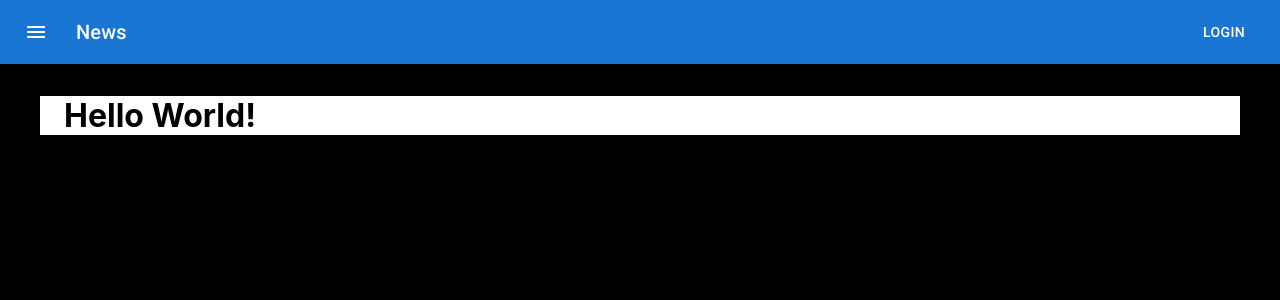
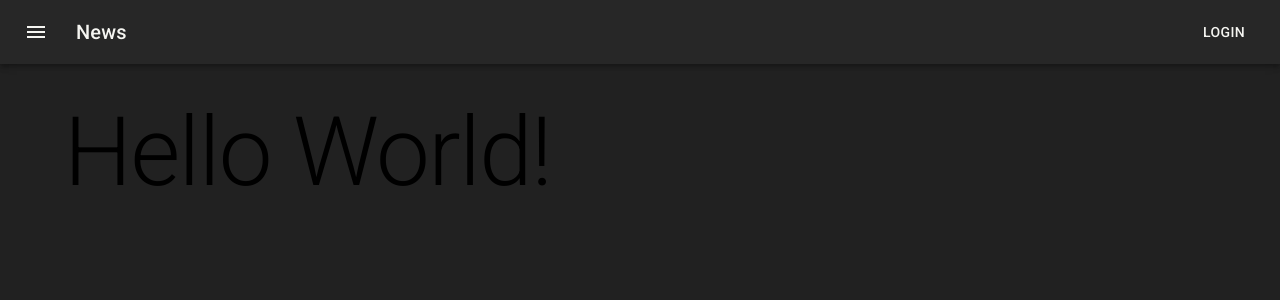
Before and after one commit to maiquitome/fullcycle-codeflix-admin, a React (Vite) app: page / in a window 1280 px wide. Shown: the top 300 px of the page. Built offline with nearby package versions, Linux system fonts and the light colour scheme.

Commit message:
feat: :sparkles: add `src/config/theme.ts`

```diff
--- a/src/App.tsx
+++ b/src/App.tsx
@@ -1,23 +1,22 @@
 import { ThemeProvider } from "@emotion/react"
-import { Box, createTheme } from "@mui/material"
+import { Box, Typography } from "@mui/material"
 import { Header } from "./components/Header"
 import { Layout } from "./components/Layout"
-
-const theme = createTheme({})
+import { appTheme } from "./config/theme"
 
 function App() {
   return (
-    <ThemeProvider theme={theme}>
+    <ThemeProvider theme={appTheme}>
       <Box
         component="main"
         sx={{
           height: "100vh",
-          backgroundColor: "#000",
+          backgroundColor: theme => theme.palette.grey[900],
         }}
       >
         <Header />
         <Layout>
-          <h1>Hello World!</h1>
+          <Typography variant="h1">Hello World!</Typography>
         </Layout>
       </Box>
     </ThemeProvider>
--- a/src/components/Layout.tsx
+++ b/src/components/Layout.tsx
@@ -3,7 +3,7 @@ import { Box, Container } from "@mui/material"
 export function Layout({ children }: { children: React.ReactNode }) {
   return (
     <Box>
-      <Container maxWidth="lg" sx={{ mt: 4, mb: 4, backgroundColor: "#fff" }}>
+      <Container maxWidth="lg" sx={{ mt: 4, mb: 4 }}>
         {children}
       </Container>
     </Box>
--- /dev/null
+++ b/src/config/theme.ts
@@ -0,0 +1,10 @@
+import { createTheme } from "@mui/material"
+
+export const appTheme = createTheme({
+  palette: {
+    mode: "dark",
+    primary: { main: "#f5f5f1" },
+    secondary: { main: "#e50914" },
+    text: { primary: "#f5f5f1" },
+  },
+})
```
